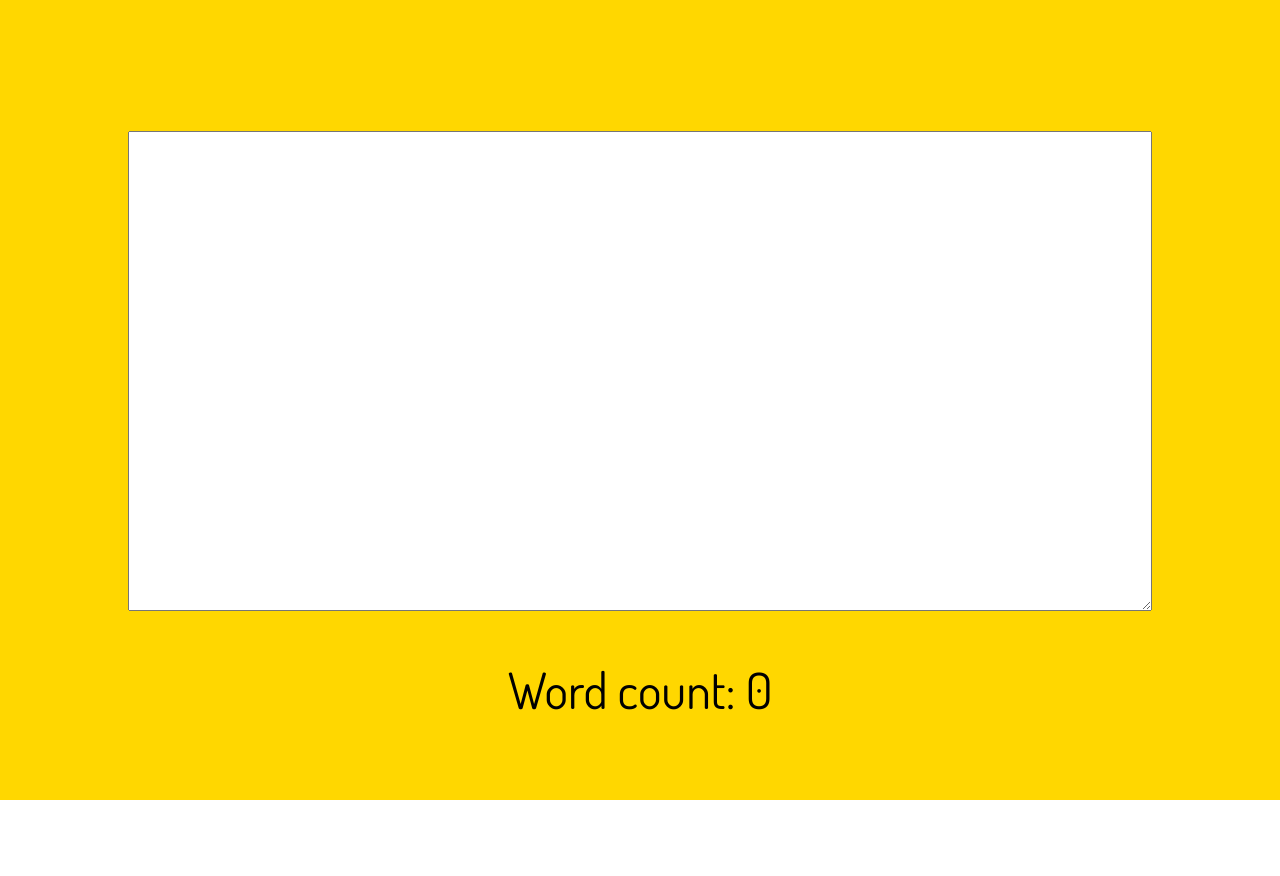
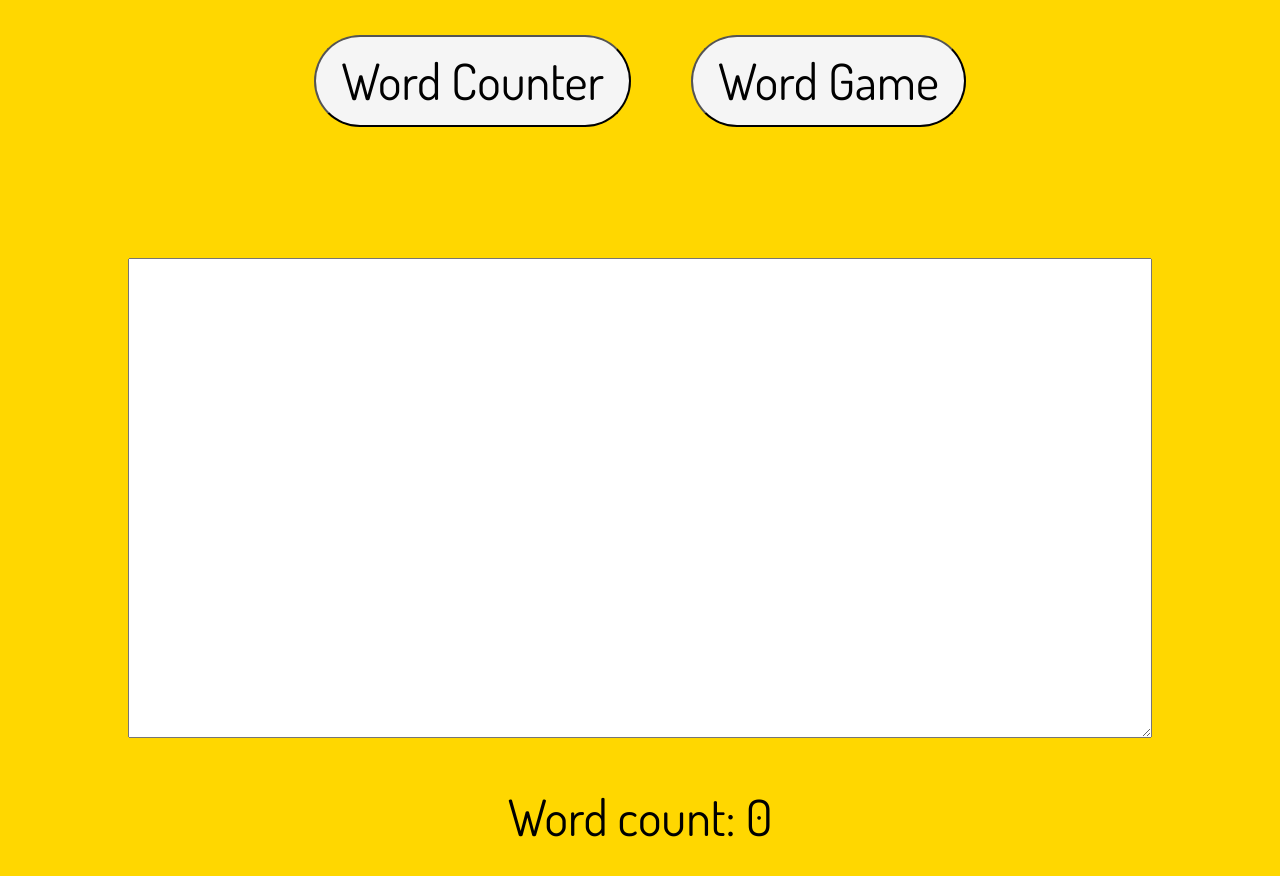
Before and after one commit to paulinad98/word-counter, a plain HTML site: page index.html in a window 1280 px wide. Before the commit the page ends 800 px from the top, so only its background shows below. Drawn offline with nearby package versions, Linux system fonts and the light colour scheme; no server answers.

Commit message:
add nav button

```diff
--- a/index.css
+++ b/index.css
@@ -1,23 +1,45 @@
-html, body {
+html,
+body {
   margin: 0;
   padding: 0;
+  background-color: gold;
 }
 
 body {
   font-size: 50px;
-    font-family: 'Dosis', sans-serif;
+  font-family: "Dosis", sans-serif;
+}
+
+nav {
+  text-align: center;
 }
 
 .container {
   height: 100vh;
-    background-color: gold;
   display: flex;
   flex-direction: column;
   justify-content: center;
   align-items: center;
 }
 
+button {
+  padding: 0.3em 0.5em;
+  border-radius: 3em;
+  margin: 0.7em 0.5em 0;
+  background-color: whitesmoke;
+}
+
+button:hover {
+  background-color: rgba(255, 217, 0, 0.6);
+  opacity: 0.9;
+}
+
 textarea {
   height: 60%;
   width: 80%;
 }
+
+p {
+  padding: 0 0.5em;
+  text-align: center;
+}
--- a/index.html
+++ b/index.html
@@ -13,6 +13,7 @@
     <link rel="stylesheet" href="index.css" />
   </head>
   <body>
+    <nav><button>Word Counter</button> <button>Word Game</button></nav>
     <div class="container">
       <p id="text"></p>
       <textarea
```
Lines whose indentation alone changed are shown as unchanged.
